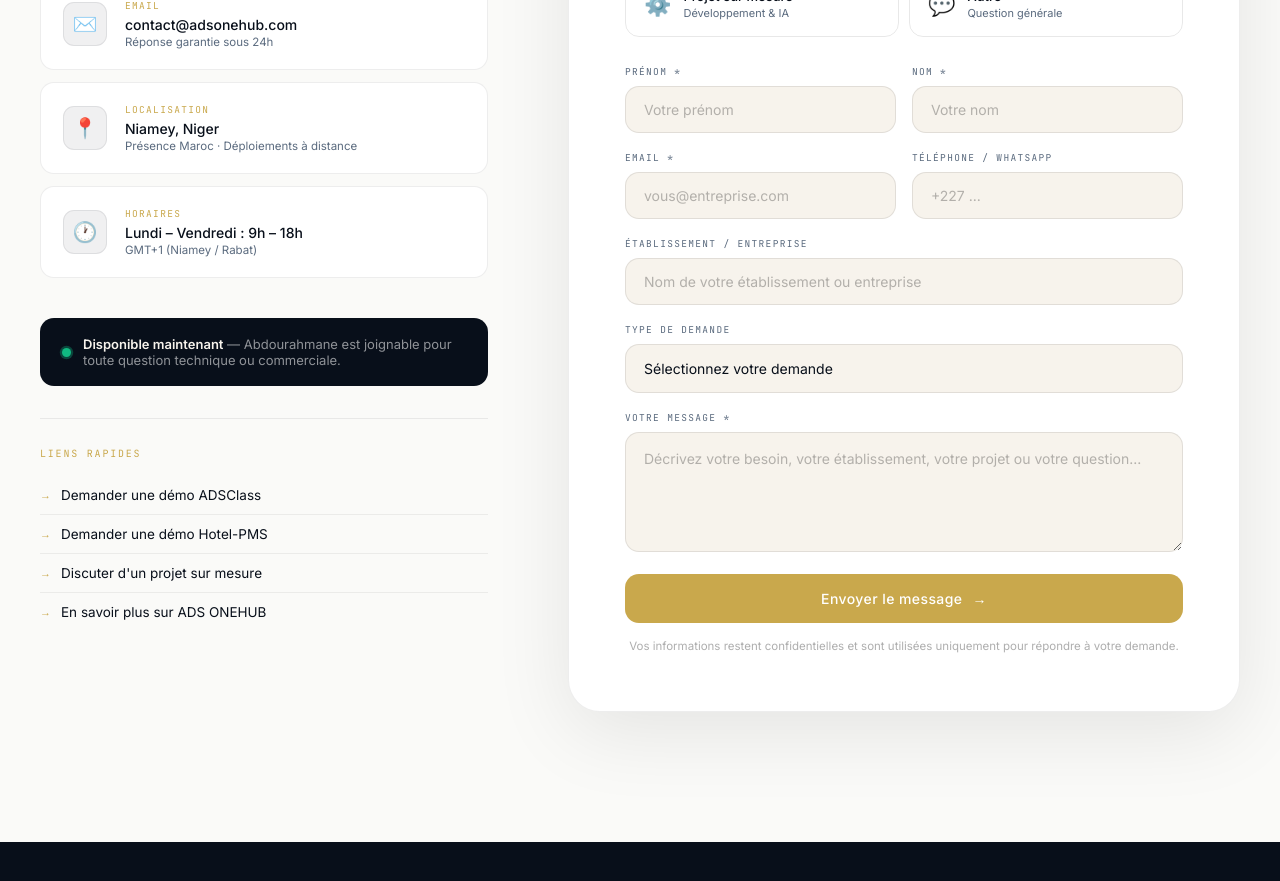
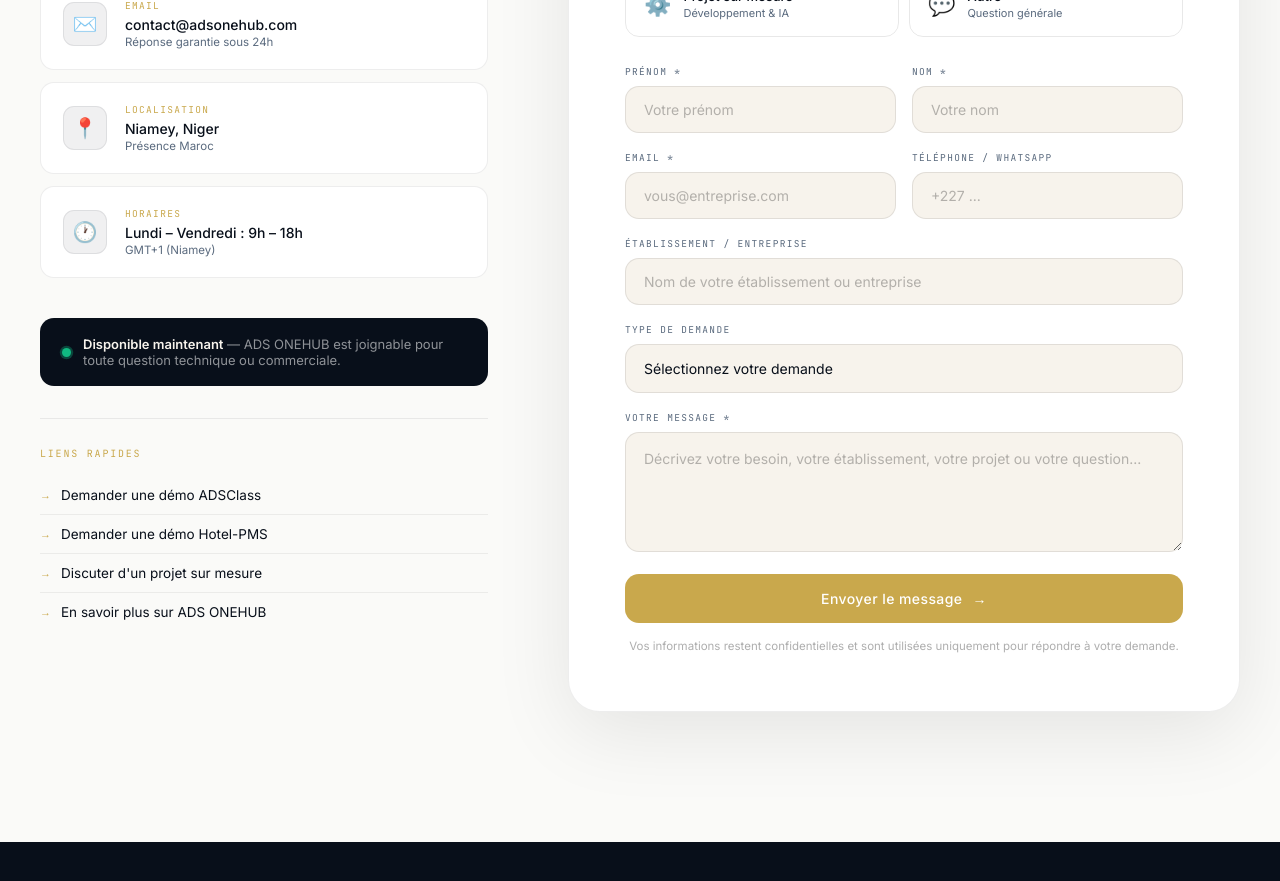
Before and after one commit to abdourahmanesalou7/ads-tech-website, a plain HTML site: page contact.html in a window 1280 px wide. Shown: the part 920-1801 px from the top of the page. Drawn offline with nearby package versions, Linux system fonts and the light colour scheme.

Commit message:
Mod Contact

```diff
--- a/contact.html
+++ b/contact.html
@@ -523,7 +523,7 @@
           <div>
             <div class="ci-label">Localisation</div>
             <div class="ci-value">Niamey, Niger</div>
-            <div class="ci-sub">Présence Maroc · Déploiements à distance</div>
+            <div class="ci-sub">Présence Maroc</div>
           </div>
         </div>
 
@@ -532,7 +532,7 @@
           <div>
             <div class="ci-label">Horaires</div>
             <div class="ci-value">Lundi – Vendredi : 9h – 18h</div>
-            <div class="ci-sub">GMT+1 (Niamey / Rabat)</div>
+            <div class="ci-sub">GMT+1 (Niamey)</div>
           </div>
         </div>
 
@@ -542,7 +542,7 @@
         <div class="avail-dot"></div>
         <div class="avail-text">
           <strong>Disponible maintenant</strong> —
-          Abdourahmane est joignable pour toute question technique ou commerciale.
+          ADS ONEHUB est joignable pour toute question technique ou commerciale.
         </div>
       </div>
 
```
